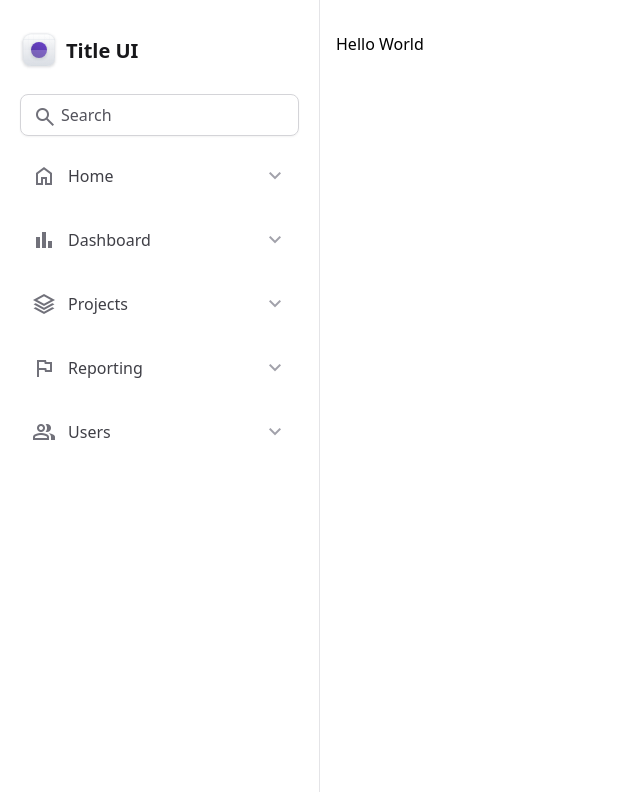
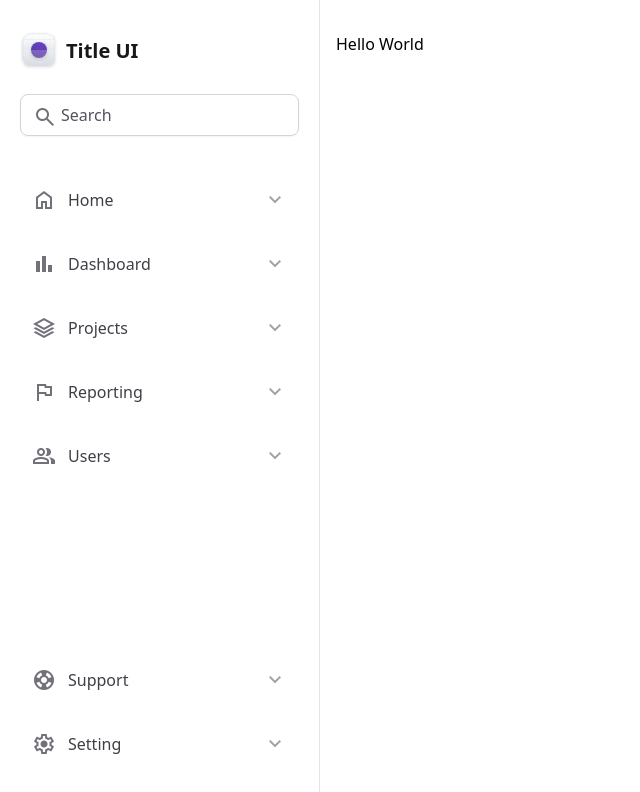
Before and after one commit to Leozartino/tailwind-project, an Angular app: page /home in a window 1280 px wide. Shown: the top 792 px of the page, without its empty margins (0-640 px from the left). Built offline with nearby package versions, Linux system fonts and the light colour scheme.

Commit message:
refact: change the responsability for inputs navItems to sidebar for better reusability

```diff
--- a/src/app/components/sidebar/main-navigation/main-navigation.component.ts
+++ b/src/app/components/sidebar/main-navigation/main-navigation.component.ts
@@ -1,13 +1,8 @@
 import { CommonModule } from '@angular/common';
-import { Component } from '@angular/core';
+import { Component, Input } from '@angular/core';
 import { RouterLink } from '@angular/router';
 import { NavItemComponent } from './nav-item/nav-item.component';
-
-interface NavItem {
-  routerPath: string;
-  navItemTitle: string;
-  navItemIcon: string;
-}
+import NavItem from '../../../shared/nav-item';
 
 @Component({
   selector: 'project-main-navigation',
@@ -16,31 +11,5 @@ interface NavItem {
   templateUrl: './main-navigation.component.html',
 })
 export class MainNavigationComponent {
-  public navItems: NavItem[] = [
-    {
-      routerPath: 'home',
-      navItemTitle: 'Home',
-      navItemIcon: 'home',
-    },
-    {
-      routerPath: 'dashboard',
-      navItemTitle: 'Dashboard',
-      navItemIcon: 'bar_chart',
-    },
-    {
-      routerPath: 'projects',
-      navItemTitle: 'Projects',
-      navItemIcon: 'stacks',
-    },
-    {
-      routerPath: 'reporting',
-      navItemTitle: 'Reporting',
-      navItemIcon: 'flag',
-    },
-    {
-      routerPath: 'users',
-      navItemTitle: 'Users',
-      navItemIcon: 'group',
-    },
-  ];
+  @Input() public navItems: NavItem[] = [];
 }
--- a/src/app/components/sidebar/sidebar.component.html
+++ b/src/app/components/sidebar/sidebar.component.html
@@ -1,4 +1,6 @@
-<aside class="h-full w-full space-y-6 border-r border-zinc-200 px-5 py-8">
+<aside
+  class="flex h-full w-full flex-col gap-6 border-r border-zinc-200 px-5 py-8"
+>
   <div class="flex items-center gap-2">
     <img src="assets/logo.svg" alt="Image of website logo" />
     <strong class="text-xl font-semibold text-zinc-900">Title UI</strong>
@@ -15,5 +17,12 @@
       placeholder="Search"
     />
   </div>
-  <project-main-navigation></project-main-navigation>
+  <project-main-navigation
+    [navItems]="mainNavigationItems"
+  ></project-main-navigation>
+  <div class="mt-auto flex flex-col gap-6">
+    <project-main-navigation
+      [navItems]="asideFooterNavItem"
+    ></project-main-navigation>
+  </div>
 </aside>
--- a/src/app/components/sidebar/sidebar.component.ts
+++ b/src/app/components/sidebar/sidebar.component.ts
@@ -1,5 +1,6 @@
 import { Component } from '@angular/core';
 import { MainNavigationComponent } from './main-navigation/main-navigation.component';
+import NavItem from '../../shared/nav-item';
 
 @Component({
   selector: 'project-sidebar',
@@ -7,4 +8,45 @@ import { MainNavigationComponent } from './main-navigation/main-navigation.compo
   imports: [MainNavigationComponent],
   templateUrl: './sidebar.component.html',
 })
-export class SidebarComponent {}
+export class SidebarComponent {
+  public mainNavigationItems: NavItem[] = [
+    {
+      routerPath: 'home',
+      navItemTitle: 'Home',
+      navItemIcon: 'home',
+    },
+    {
+      routerPath: 'dashboard',
+      navItemTitle: 'Dashboard',
+      navItemIcon: 'bar_chart',
+    },
+    {
+      routerPath: 'projects',
+      navItemTitle: 'Projects',
+      navItemIcon: 'stacks',
+    },
+    {
+      routerPath: 'reporting',
+      navItemTitle: 'Reporting',
+      navItemIcon: 'flag',
+    },
+    {
+      routerPath: 'users',
+      navItemTitle: 'Users',
+      navItemIcon: 'group',
+    },
+  ];
+
+  public asideFooterNavItem: NavItem[] = [
+    {
+      routerPath: 'support',
+      navItemTitle: 'Support',
+      navItemIcon: 'support',
+    },
+    {
+      routerPath: 'settings',
+      navItemTitle: 'Setting',
+      navItemIcon: 'settings',
+    },
+  ];
+}
```
